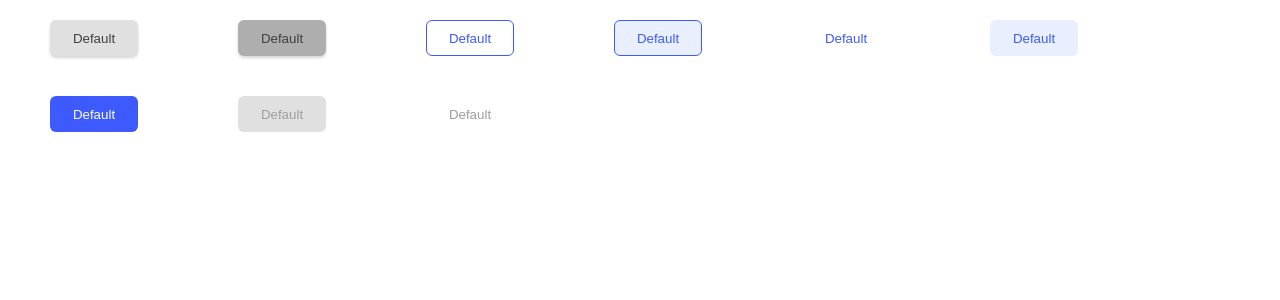
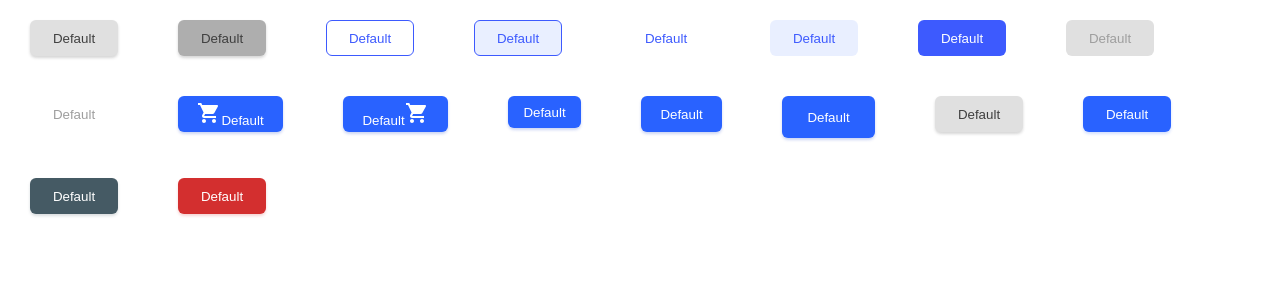
Before and after one commit to vikramvi/Button-component, a React (Create React App) app: page / in a window 1280 px wide. Shown: the top 300 px of the page. Built offline with nearby package versions, Linux system fonts and the light colour scheme.

Commit message:
all button types are completed

```diff
--- a/package.json
+++ b/package.json
@@ -3,6 +3,8 @@
   "version": "0.1.0",
   "private": true,
   "dependencies": {
+    "@material-ui/core": "^4.11.4",
+    "@material-ui/icons": "^4.11.2",
     "@testing-library/jest-dom": "^5.12.0",
     "@testing-library/react": "^11.2.7",
     "@testing-library/user-event": "^12.8.3",
--- a/src/App.js
+++ b/src/App.js
@@ -1,93 +1,139 @@
-import styled from "styled-components";
-
+import styled, { css } from "styled-components";
+import LocalGroceryStoreIcon from '@material-ui/icons/LocalGroceryStore';
 
 const Button = styled.button`
-  width: 88px;
-  height: 36px;
-  background:${(props) => buttonTheme[props.buttonTheme].backgroundValue};
-  box-shadow:${(props) => buttonTheme[props.buttonTheme].boxShadowValue};
-  border:${(props) => buttonTheme[props.buttonTheme].borderValue};
-  color:${(props) => buttonTheme[props.buttonTheme].colorValue};
-  border-radius: 6px;
-  margin: 20px 50px;
+
+  ${props => props.shouldHover
+    ? '&:hover { background: yellow }'
+    : ''
+  }
+
+  ${props => props.shouldHover
+    ? '&:focus { background: yellow }'
+    : ''
+  }
+
+  ${(props) => {
+    const concatenatedTheme = Object.assign(
+      {},
+      defaultButtonTheme,
+      buttonTheme[props.buttonTheme]
+    );
+
+    return css`
+        width: ${concatenatedTheme.widthValue};
+        height: ${concatenatedTheme.heightValue};
+        background: ${concatenatedTheme.backgroundValue};
+        box-shadow: ${concatenatedTheme.boxShadowValue};
+        border: ${concatenatedTheme.borderValue};
+        color: ${concatenatedTheme.colorValue};
+        border-radius: ${concatenatedTheme.borderRadiusValue};
+        margin: 20px 30px;
+    `;
+  }
+  }
+
 `;
-
-const theme = {
-  blue: {
-    default: "#3f51b5",
-    hover: "#283593"
-  },
-  pink: {
-    default: "#e91e63",
-    hover: "#ad1457"
-  }
-};
 
 Button.defaultProps = {
   buttonTheme: "defaultButtonTheme"
 };
 
+
+const defaultButtonTheme = {
+  borderValue: "0",
+  boxShadowValue: "0",
+  backgroundValue: "0",
+  widthValue: "88px",
+  heightValue: "36px",
+  borderRadiusValue: "6px",
+  colorValue: "#FFFFFF"
+}
+
 const buttonTheme = {
-  defaultButtonTheme: {
-    borderValue: "0",
-    boxShadowValue: "0",
-    backgroundValue: "0"
-  },
   defaultButton: {
     backgroundValue: "#E0E0E0",
     boxShadowValue: "0px 2px 3px rgba(51, 51, 51, 0.2)",
-    borderValue: "0",
     colorValue: "#3F3F3F"
   },
   hoverFocusType1Button: {
     backgroundValue: "#AEAEAE",
     boxShadowValue: "0px 2px 3px rgba(51, 51, 51, 0.2)",
-    borderValue: "0",
     colorValue: "#3F3F3F"
   },
   OutlineVariantButton: {
     backgroundValue: "0",
     borderValue: "1px solid #3D5AFE",
-    boxShadowValue: "0",
     colorValue: "#3D5AFE"
   },
   hoverFocusType2Button: {
     backgroundValue: "rgba(41, 98, 255, 0.1)",
-    boxShadowValue: "0",
     borderValue: "1px solid #3D5AFE",
     colorValue: "#3D5AFE"
   },
   textVariantButton: {
-    backgroundValue: "0",
-    borderValue: "0",
-    boxShadowValue: "0",
     colorValue: "#3D5AFE"
   },
   hoverFocusType3Button: {
     backgroundValue: "rgba(41, 98, 255, 0.1)",
-    boxShadowValue: "0",
-    borderValue: "0",
     colorValue: "#3D5AFE"
   },
   disableShadowButton: {
     backgroundValue: "#3D5AFE",
-    boxShadowValue: "0",
-    borderValue: "0",
     colorValue: "#FFFFFF"
   },
   disabledButton: {
     backgroundValue: "#E0E0E0",
-    boxShadowValue: "0",
-    borderValue: "0",
     colorValue: "#9E9E9E",
   },
   textVariantDisabledButton: {
-    backgroundValue: "0",
-    boxShadowValue: "0",
-    borderValue: "0",
     colorValue: "#9E9E9E"
+  },
+  startIconButton: {
+    widthValue: "105px",
+    backgroundValue: "#2962FF",
+    boxShadowValue: "0px 2px 3px rgba(0, 49, 202, 0.2)"
+  },
+  endIconButton: {
+    widthValue: "105px",
+    backgroundValue: "#2962FF",
+    boxShadowValue: "0px 2px 3px rgba(0, 49, 202, 0.2)"
+  },
+  smallButton: {
+    widthValue: "73px",
+    heightValue: "32px",
+    backgroundValue: "#2962FF",
+    boxShadowValue: "0px 2px 3px rgba(0, 49, 202, 0.2)"
+  },
+  mediumButton: {
+    widthValue: "81px",
+    heightValue: "36px",
+    backgroundValue: "#2962FF",
+    boxShadowValue: "0px 2px 3px rgba(0, 49, 202, 0.2)"
+  },
+  largeButton: {
+    widthValue: "93px",
+    heightValue: "42px",
+    backgroundValue: "#2962FF",
+    boxShadowValue: "0px 2px 3px rgba(0, 49, 202, 0.2)"
+  },
+  defaultColorButton: {
+    backgroundValue: "#E0E0E0",
+    boxShadowValue: "0px 2px 3px rgba(51, 51, 51, 0.2)",
+    colorValue: "#3F3F3F"
+  },
+  primaryColorButton: {
+    backgroundValue: "#2962FF",
+    boxShadowValue: "0px 2px 3px rgba(41, 98, 255, 0.2)"
+  },
+  secondaryColorButton: {
+    backgroundValue: "#455A64",
+    boxShadowValue: "0px 2px 3px rgba(69, 90, 100, 0.2)"
+  },
+  dangerColorButton: {
+    backgroundValue: "#D32F2F",
+    boxShadowValue: "0px 2px 3px rgba(211, 47, 47, 0.2)"
   }
-
 }
 
 
@@ -123,6 +169,33 @@ function App() {
         <div>
           <Button buttonTheme="textVariantDisabledButton">Default</Button>
         </div>
+        <div>
+          <Button buttonTheme="startIconButton"><LocalGroceryStoreIcon></LocalGroceryStoreIcon>Default</Button>
+        </div>
+        <div>
+          <Button buttonTheme="endIconButton">Default<LocalGroceryStoreIcon></LocalGroceryStoreIcon></Button>
+        </div>
+        <div>
+          <Button buttonTheme="smallButton">Default</Button>
+        </div>
+        <div>
+          <Button buttonTheme="mediumButton">Default</Button>
+        </div>
+        <div>
+          <Button buttonTheme="largeButton">Default</Button>
+        </div>
+        <div>
+          <Button buttonTheme="defaultColorButton">Default</Button>
+        </div>
+        <div>
+          <Button buttonTheme="primaryColorButton" shouldHover>Default</Button>
+        </div>
+        <div>
+          <Button buttonTheme="secondaryColorButton" shouldHover>Default</Button>
+        </div>
+        <div>
+          <Button buttonTheme="dangerColorButton" shouldHover>Default</Button>
+        </div>
       </div>
     </>
   );
```
